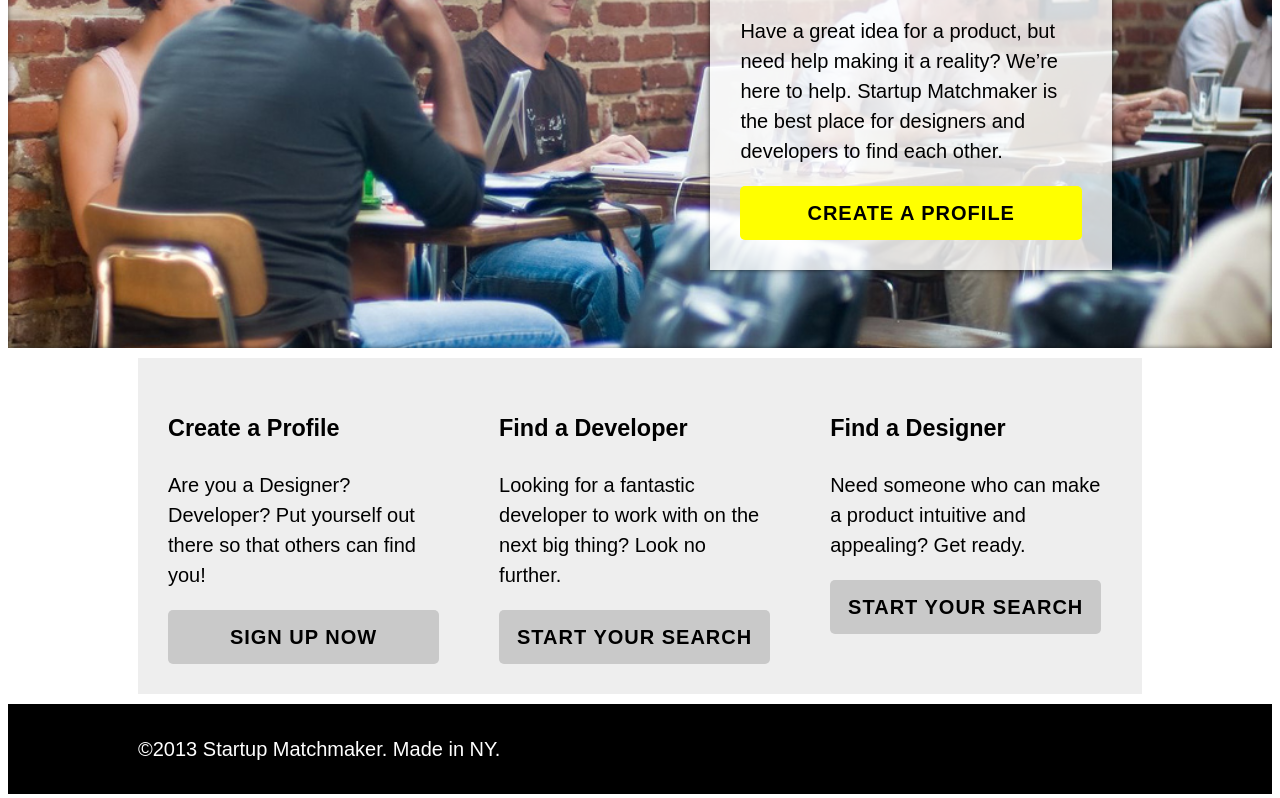
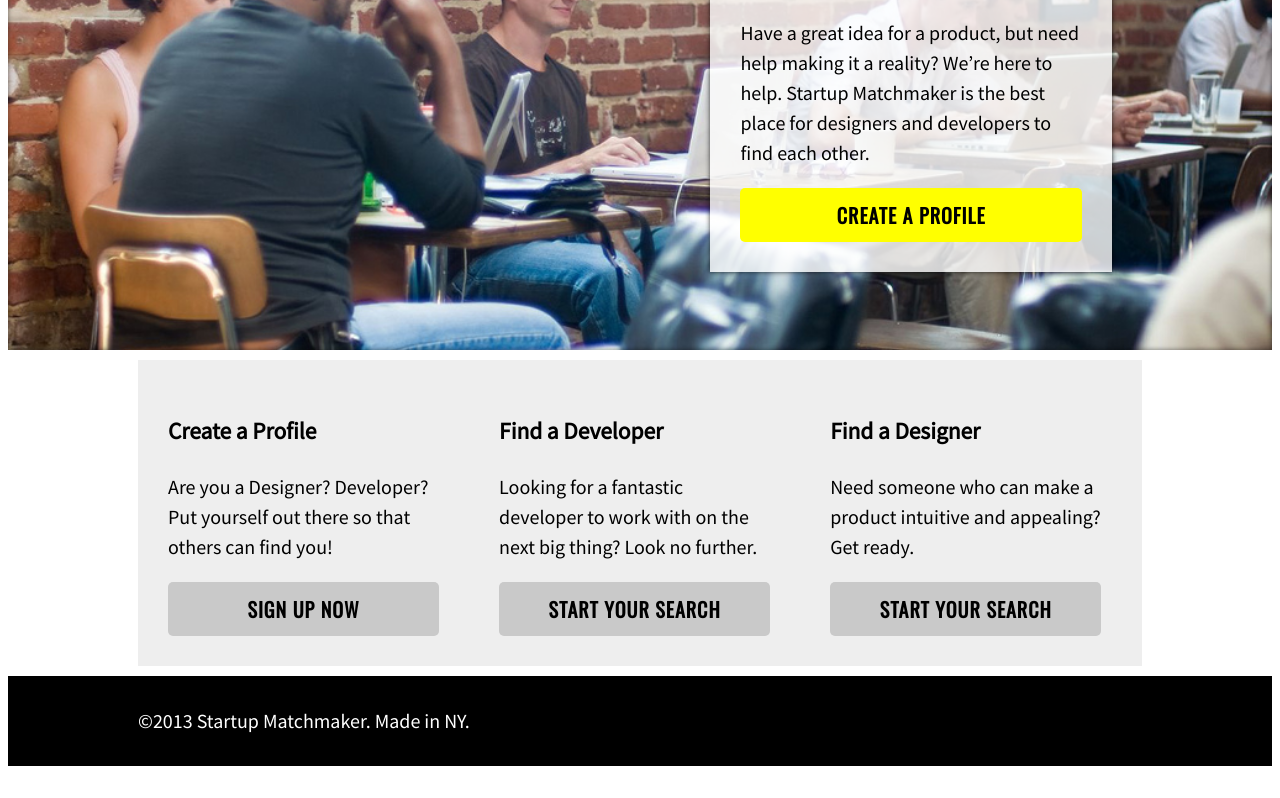
Before and after one commit to conncheng/homework2_v2, a plain HTML site: page index.html in a window 1280 px wide. Shown: the part 307-1105 px from the top of the page. After the commit the page ends 1081 px from the top, so only its background shows below. Drawn offline with nearby package versions, Linux system fonts and the light colour scheme.

Commit message:
Add files via upload

```diff
--- a/index.html
+++ b/index.html
@@ -3,7 +3,7 @@
 <head>
 	<meta charset="utf-8">
 	<title>Startup Matchmaker Project</title>
-	<link href="http://fonts.googleapis.com/css?family=Source+Sans+Pro:400,700|Oswald:700|Merriweather:700,700italic' rel='stylesheet' type='text/css">
+	<link href="https://fonts.googleapis.com/css?family=Merriweather|Oswald|Source+Sans+Pro" rel="stylesheet">
 	<link rel="stylesheet" href="styles/main.css">
 </head>
 <body>
```
